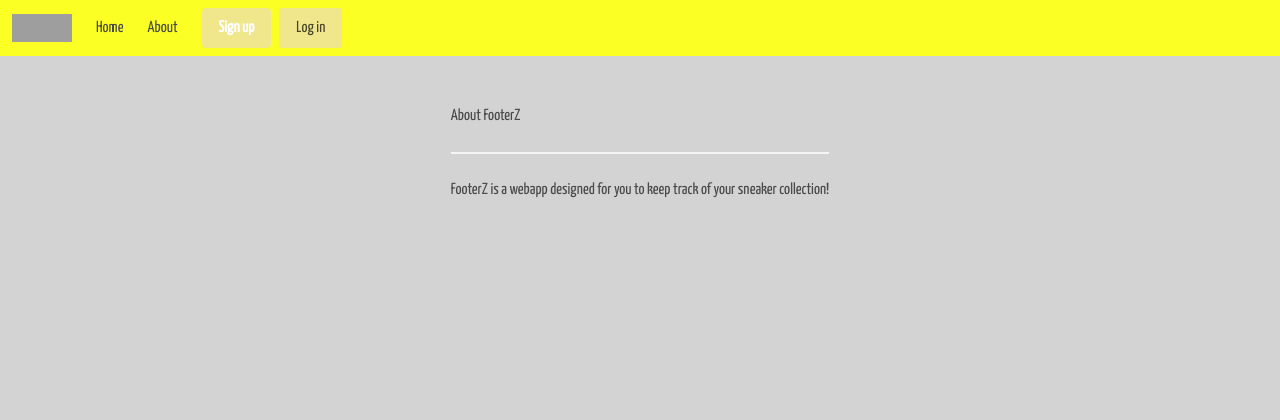
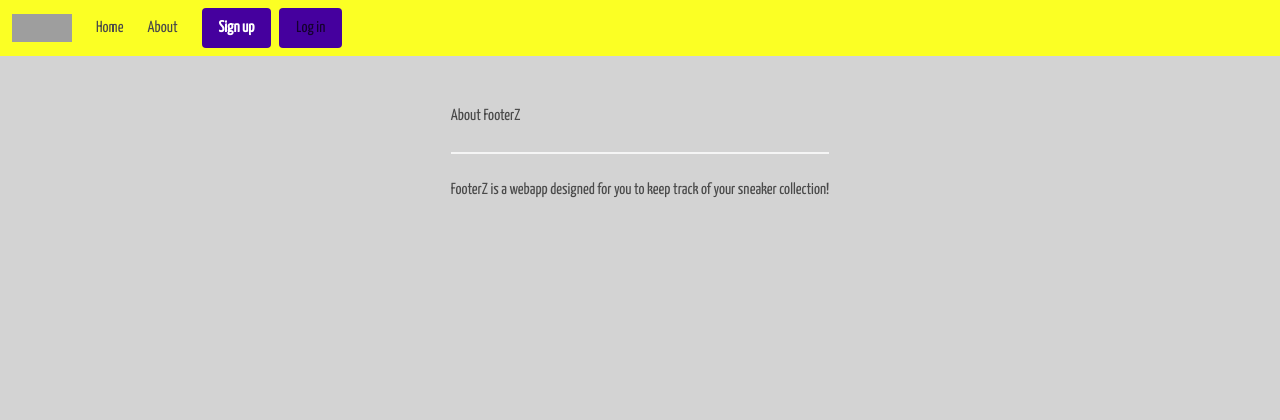
Before and after one commit to RobBloxham/SEIProject4FooterZ, a Django app: page /about/ in a window 1280 px wide. Shown: the top 420 px of the page. Run offline with Django 3.2, Linux system fonts and the light colour scheme; grey boxes are pictures that could not be loaded.

Commit message:
update to styling for heroku

```diff
--- a/main_app/static/css/style.css
+++ b/main_app/static/css/style.css
@@ -21,7 +21,8 @@
 }
 
 .button {
-  background-color: khaki !important;
+  background-color: rgb(69, 0, 158) !important;
+  color: white;
 }
 #FormSubBtn {
   align-items: center;
--- a/main_app/templates/sneakers/detail.html
+++ b/main_app/templates/sneakers/detail.html
@@ -1,5 +1,6 @@
 {% extends 'base.html' %}
 {% block content %}
+</br>
 <h1 class="title">Sneaker Deets</h1> </br>
     <div class="card">
       <header class="card-header">
```
